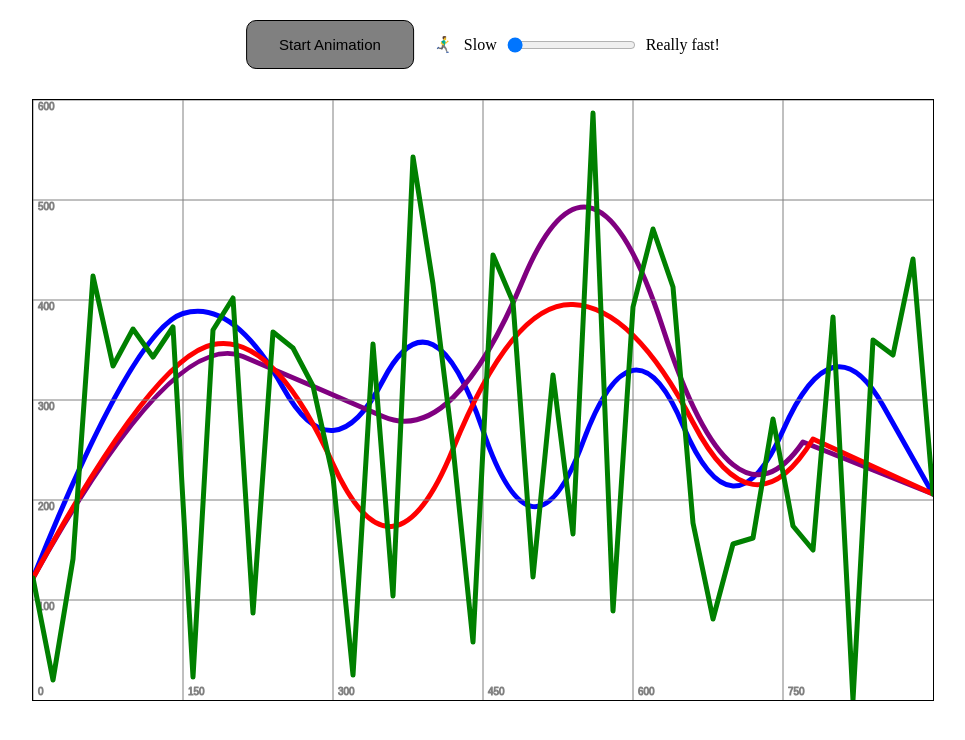
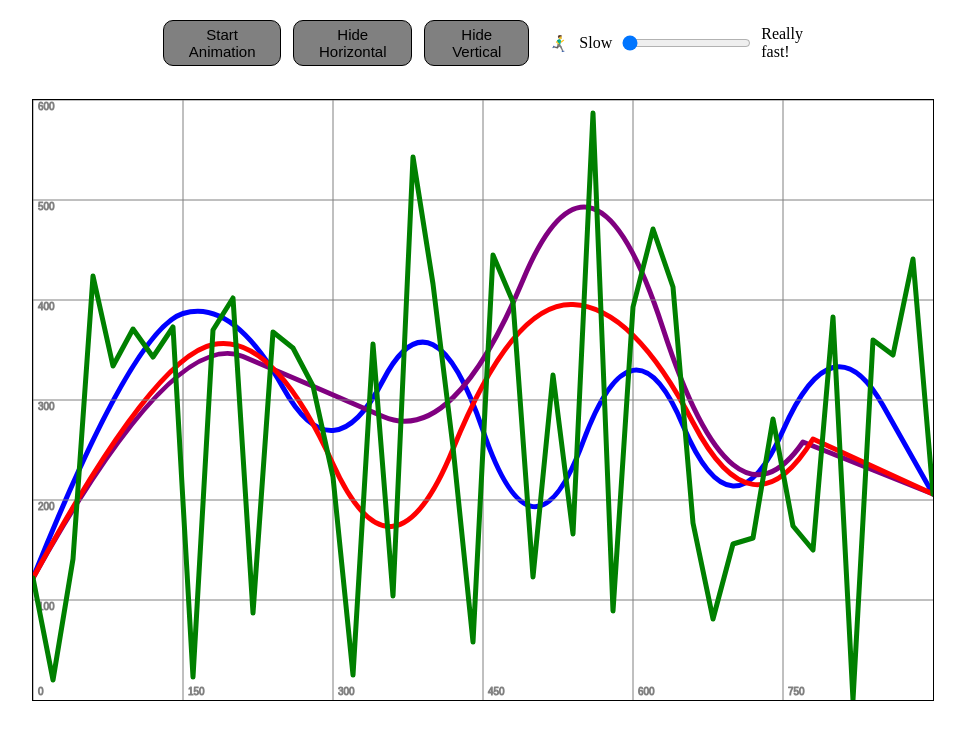
Before and after one commit to Lipiu/multimedia-homework, a plain HTML site: page homework4-canvas/index.html in a window 1280 px wide. Shown: the whole page, without its empty margins (157-1122 px from the left). Drawn offline with Linux system fonts and the light colour scheme.

Commit message:
added buttons that display and remove vertical/horizontal lines

```diff
--- a/homework4-canvas/index.html
+++ b/homework4-canvas/index.html
@@ -17,6 +17,8 @@
             <button id="button-start-stop" type="button">
                 Start Animation
             </button>
+            <button id="hide-horizontal" type="button">Hide Horizontal</button>
+            <button id="hide-vertical" type="button">Hide Vertical</button>
         </div>
 
         <div class="container">
--- a/homework4-canvas/scripts/chart.js
+++ b/homework4-canvas/scripts/chart.js
@@ -12,6 +12,8 @@
 
     window.intervalId = null;
     window.isRunning = false;
+    window.showHorizontalLines = true;
+    window.showVerticalLines = true;
 
 
     let data = [];
@@ -143,11 +145,19 @@
     function draw()
     {
         context.clearRect(0, 0, width, height);
-        drawVerticalLines();
+
+        if(window.showVerticalLines){
+            drawVerticalLines();
+        }
+
         drawRandom(5, "blue");
         drawRandom(7, "purple");
         drawRandom(6, "red");
-        drawHorizontalLines();
+
+        if(window.showHorizontalLines){
+            drawHorizontalLines();
+        }
+
         drawVerticalLabels();
         drawHorizontalLabels();
         drawChart();
--- a/homework4-canvas/scripts/interactive.js
+++ b/homework4-canvas/scripts/interactive.js
@@ -36,3 +36,22 @@ speedSlider.addEventListener('input', () => {
         draw();
     }, delay);
 });
+
+//hide/show horizontal lines
+const hide_horizontal_lines = document.getElementById('hide-horizontal');
+
+hide_horizontal_lines.addEventListener('click', () => {
+    window.showHorizontalLines = !window.showHorizontalLines;
+
+    hide_horizontal_lines.textContent = window.showHorizontalLines ? 'Hide Horizontal' : 'Show Horizontal';
+    draw();
+});
+
+//hide/show vertical lines
+const hide_vertical_lines = document.getElementById('hide-vertical');
+hide_vertical_lines.addEventListener('click', () => {
+    window.showVerticalLines = !window.showVerticalLines;
+
+    hide_vertical_lines.textContent = window.showVerticalLines ? 'Hide Vertical' : 'Show Vertical';
+    draw();
+})
--- a/homework4-canvas/styles/style.css
+++ b/homework4-canvas/styles/style.css
@@ -9,12 +9,18 @@ body {
     border: 1px solid black;
 }
 
+.button-start-pause {
+    display: flex;
+    gap: 12px;
+    align-items: center;
+}
+
 .button-start-pause button {
     background-color: gray;
     border: 1px solid black;
     border-radius: 10px;
     color: black;
-    padding: 15px 32px;
+    padding: 5px 20px;
     font-size: 15px;
     cursor: pointer;
 }
```
